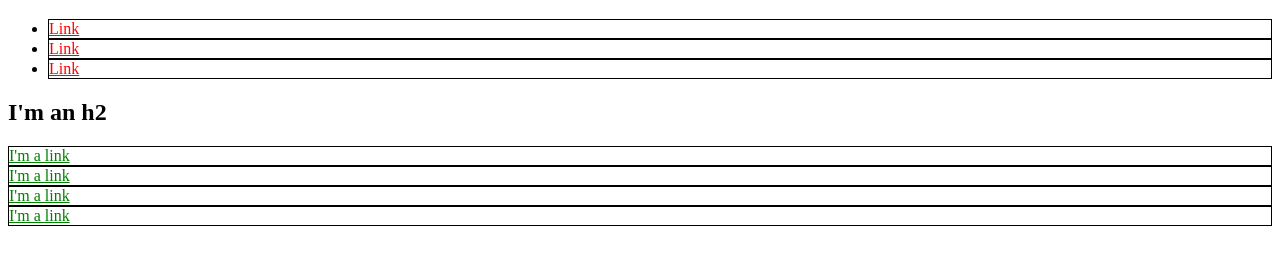
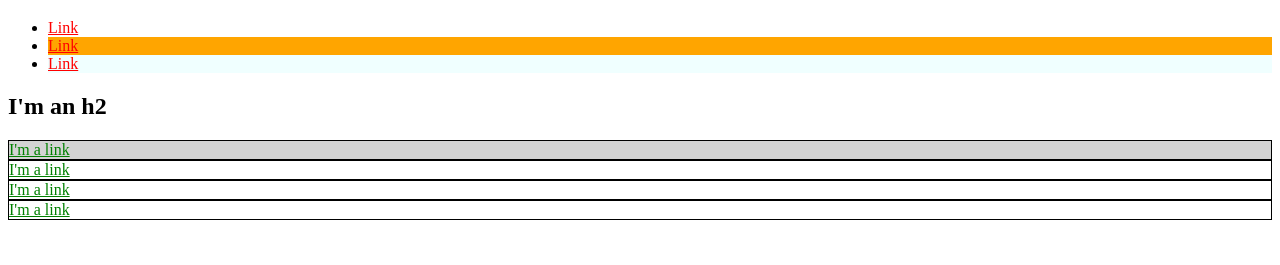
Before and after one commit to sudhanshu-kumar/sudhanshu-kumar.github.io, a plain HTML site: page index.html in a window 1280 px wide. Shown: the part 61-326 px from the top of the page. Drawn offline with Linux system fonts and the light colour scheme.

Commit message:
id and class added

```diff
--- a/index.html
+++ b/index.html
@@ -5,17 +5,26 @@
     <title>Test Page: Don't Panic</title>
     <meta charset="utf-8">
     <style>
-        a{
+        a {
             color: red;
         }
-        div {
+
+        #exec-bio {
+            background-color: lightgray;
+        }
+
+        .bio-box {
             border: 1px solid black;
         }
-        div a {
+
+        .bio-box a {
             color: green;
         }
-        li {
-            border: 1px solid black;
+        #second-list {
+            background-color: orange;
+        }
+        .mylist {
+            background-color: azure;
         }
     </style>
 </head>
@@ -26,24 +35,24 @@
         <li>
             <a href="http://example.com/">Link</a>
         </li>
-        <li>
+        <li id="second-list">
             <a href="http://example.com/">Link</a>
         </li>
-        <li>
+        <li class="mylist">
             <a href="http://example.com/">Link</a>
         </li>
     </ul>
     <h2>I'm an h2</h2>
-    <div>
+    <div id="exec-bio" class="bio-box">
         <a href="http://example.com/">I'm a link</a>
     </div>
-    <div>
+    <div class="bio-box">
         <a href="http://example.com/">I'm a link</a>
     </div>
-    <div>
+    <div class="bio-box">
         <a href="http://example.com/">I'm a link</a>
     </div>
-    <div>
+    <div class="bio-box">
         <a href="http://example.com/">I'm a link</a>
     </div>
 </body>
```
